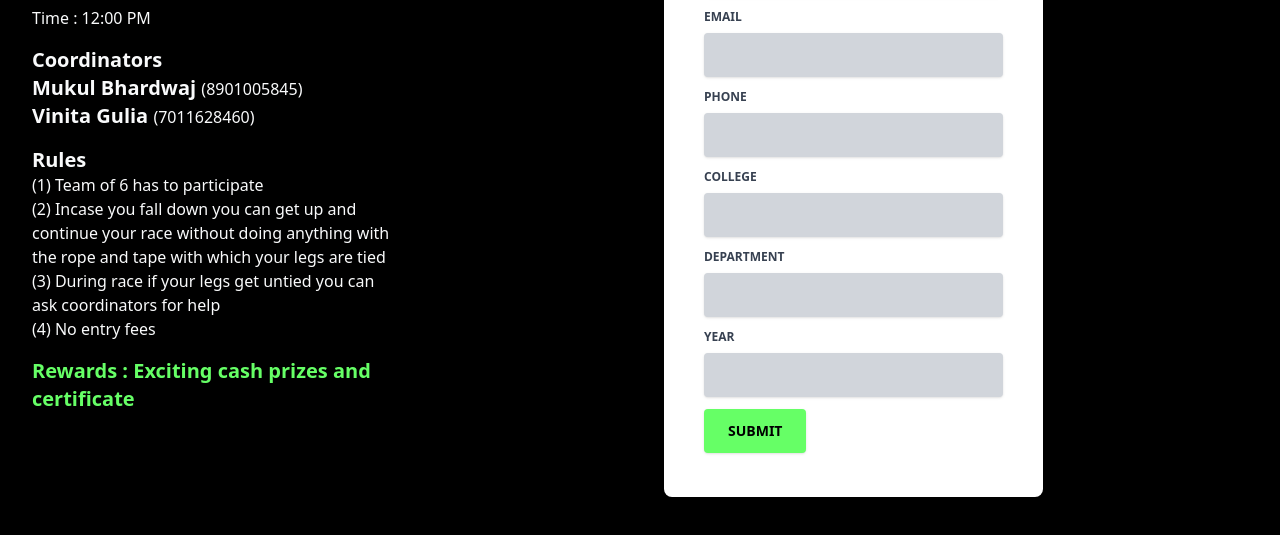
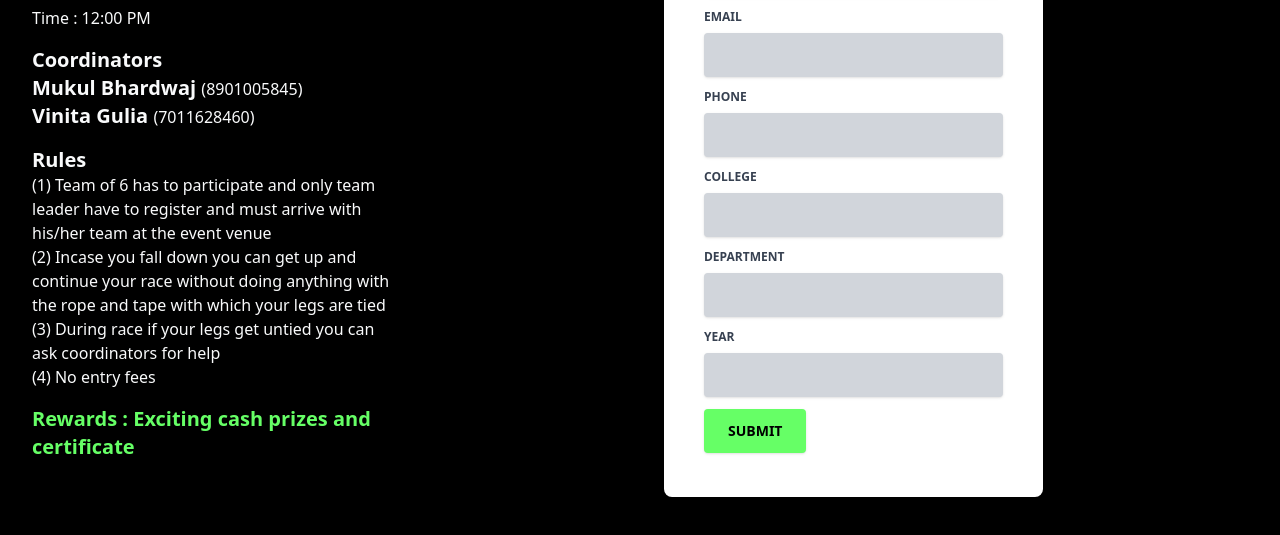
Before and after one commit to interface2k23/CS, a website: page public/race.html in a window 1280 px wide. Shown: the part 257-792 px from the top of the page. Drawn offline with Linux system fonts and the light colour scheme.

Commit message:
Update race.html

```diff
--- a/public/race.html
+++ b/public/race.html
@@ -101,7 +101,7 @@
             <p
               class="text-sm md:text-base leading-snug text-gray-50 text-opacity-100"
             >
-              (1) Team of 6 has to participate
+              (1) Team of 6 has to participate and only team leader have to register and must arrive with his/her team at the  event venue
             </p>
             <p
               class="text-sm md:text-base leading-snug text-gray-50 text-opacity-100"
```
